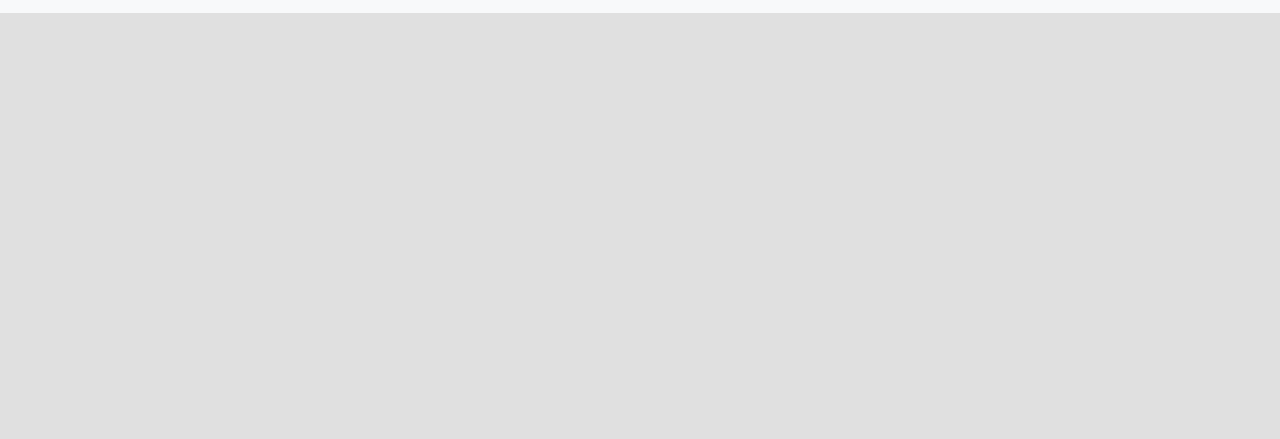
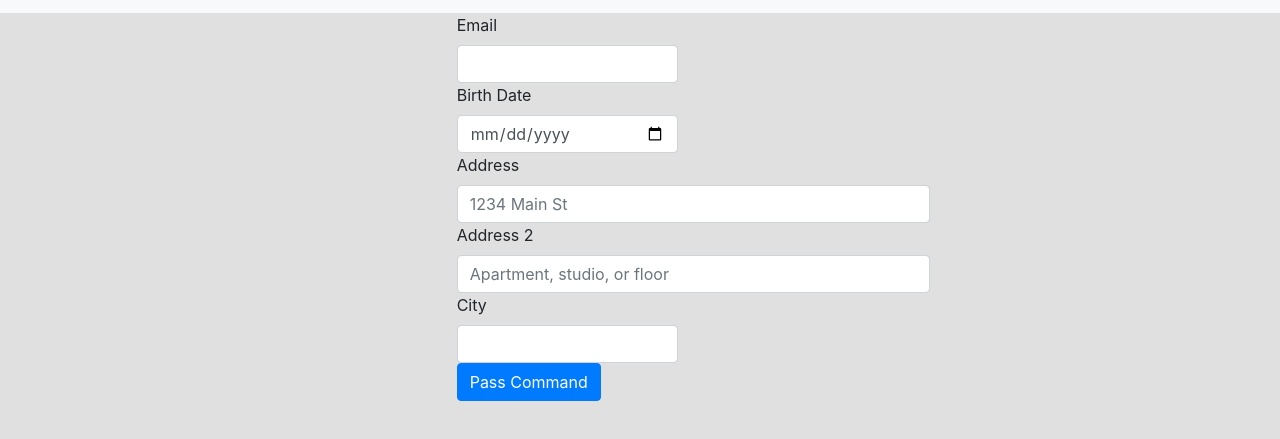
Before and after one commit to Ekmah/Projet_5_Thomas_Poupinet_v2, a plain HTML site: page frontend/panier.html in a window 1280 px wide. Shown: the part 59-498 px from the top of the page. Drawn offline with nearby package versions, Linux system fonts and the light colour scheme.

Commit message:
start form required
now need to do action when submiting

```diff
--- a/frontend/js/panier.js
+++ b/frontend/js/panier.js
@@ -23,7 +23,6 @@ for (id of items) {
             else {
                 localStorage.setItem('products', JSON.stringify(ids))
             }
-            alert('le produit as bien été supprimé du panier')
 
         })
     })
--- a/frontend/js/produit.js
+++ b/frontend/js/produit.js
@@ -24,9 +24,9 @@ fetch(`http://localhost:3000/api/furniture/${id}`)
         else {
             localStorage.setItem('products', JSON.stringify(ids))
         }
-        alert('le produit as bien été ajouté au panier')
         showSaved()
         disable("ajouterAuPanier")
+        alert('le produit as bien été ajouté au panier')
 
     })
 })
--- a/frontend/panier.html
+++ b/frontend/panier.html
@@ -35,7 +35,35 @@
         <!-- <section class="col-sm-3" style="height:800px;margin:10px;background-color: #ffff;">
 
         </section> -->
-        <main id="mainContent" class="col-sm-8" style="display: flex !important; flex-wrap: wrap;">
+        <main style="display: flex !important; flex-wrap: wrap;">
+            <div class="col-sm-4" id="mainContent">
+
+            </div>
+            <form class="col-sm-5 g-3">
+                <div class="col-md-6">
+                  <label for="inputEmail4" class="form-label">Email</label>
+                  <input type="email" class="form-control" id="inputEmail4" required>
+                </div>
+                <div class="col-md-6">
+                  <label for="inputDate4" class="form-label">Birth Date</label>
+                  <input type="date" class="form-control" id="inputDate4" required>
+                </div>
+                <div class="col-12">
+                  <label for="inputAddress" class="form-label">Address</label>
+                  <input type="text" class="form-control" id="inputAddress" placeholder="1234 Main St" required>
+                </div>
+                <div class="col-12">
+                  <label for="inputAddress2" class="form-label">Address 2</label>
+                  <input type="text" class="form-control" id="inputAddress2" placeholder="Apartment, studio, or floor">
+                </div>
+                <div class="col-md-6">
+                  <label for="inputCity" class="form-label">City</label>
+                  <input type="text" class="form-control" id="inputCity" required>
+                </div>
+                <div class="col-12">
+                  <button type="submit" class="btn btn-primary">Pass Command</button>
+                </div>
+              </form>
         </main>
         <footer>
 
```
